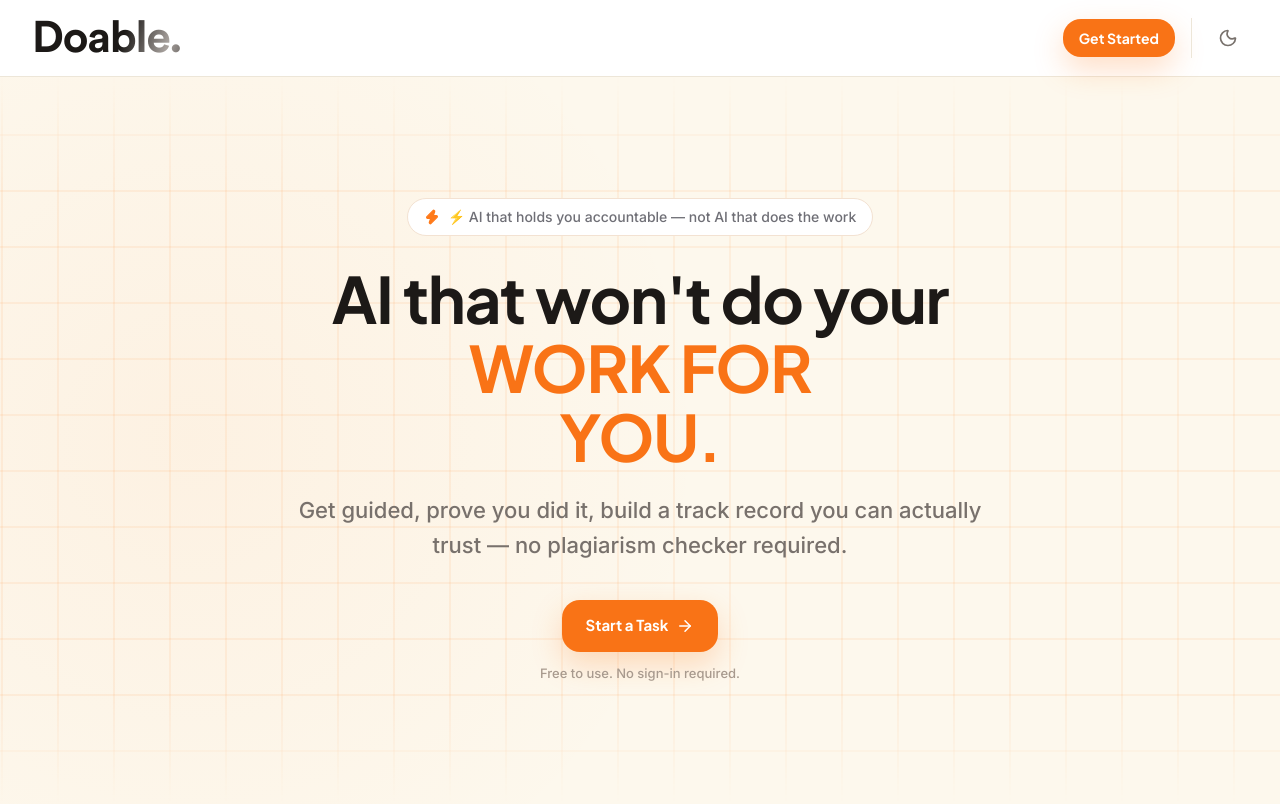
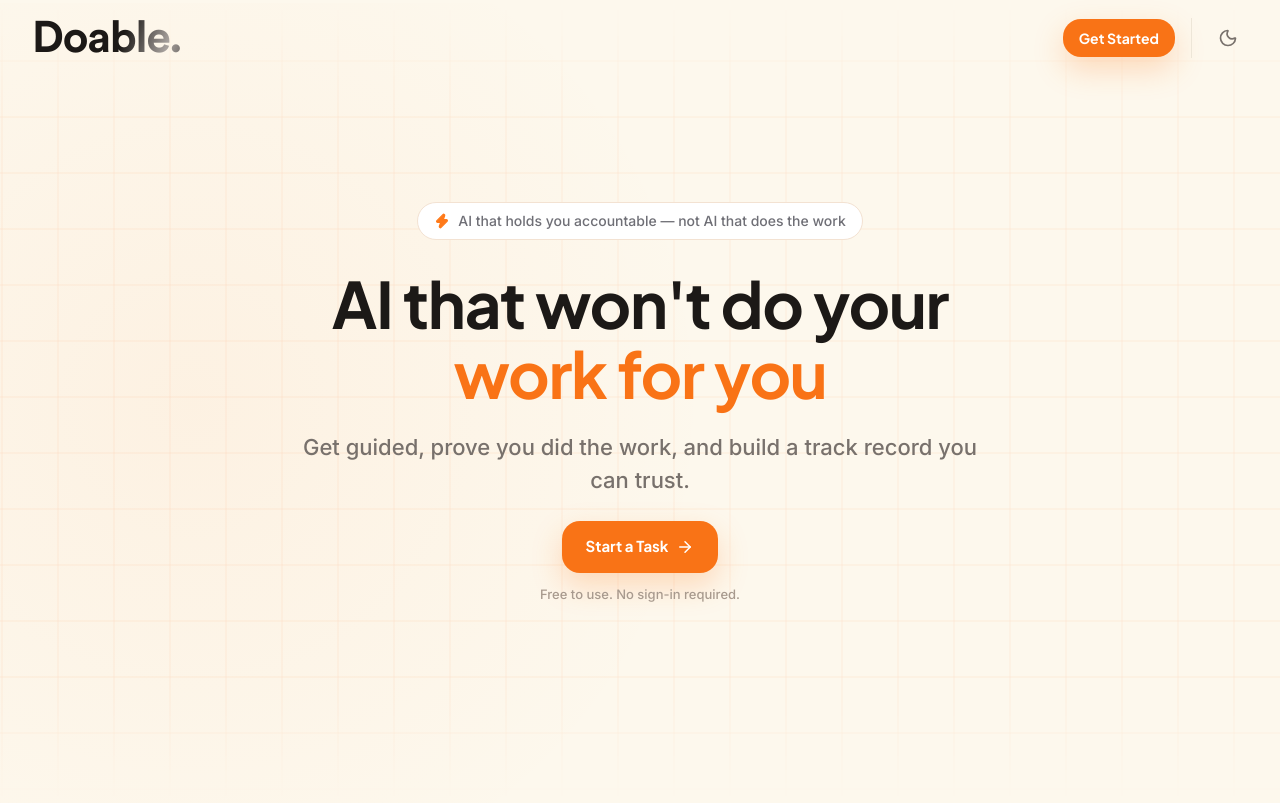
Before and after one commit to AdiTheCoder00/doable, a React (Vite) app: page / in a window 1280 px wide. Built offline with nearby package versions, Linux system fonts and the light colour scheme.

Commit message:
feat: implement landing page hero, navigation bar, and global CSS theme styling

```diff
--- a/src/components/Landing/Hero.tsx
+++ b/src/components/Landing/Hero.tsx
@@ -30,8 +30,8 @@ export default function Hero() {
           speed={0.5}
           squareSize={56}
           direction="diagonal"
-          borderColor="rgba(255, 122, 26, 0.08)"
-          hoverFillColor="rgba(255,122,26,0.15)"
+          borderColor="rgba(255, 122, 26, 0.04)"
+          hoverFillColor="rgba(255,122,26,0.08)"
           shape="square"
           hoverTrailAmount={5}
         />
@@ -52,22 +52,24 @@ export default function Hero() {
           }}
         >
           <Zap size={16} color="#FF7A1A" fill="#FF7A1A" />
-          ⚡ AI that holds you accountable — not AI that does the work
+          AI that holds you accountable — not AI that does the work
         </motion.span>
 
         <motion.h1
           variants={fadeUp}
-          className="hero-h1 mx-auto mb-5 text-[color:var(--text)]"
+          className="hero-h1 mx-auto mb-8 text-[color:var(--text)]"
+          style={{ lineHeight: 1.1 }}
         >
           AI that won't do your <br />
-          <span style={{ color: 'var(--accent)' }}>WORK FOR<br/>YOU.</span>
+          <span style={{ color: 'var(--accent)' }}>work for you</span>
         </motion.h1>
 
         <motion.p
           variants={fadeUp}
-          className="hero-p mx-auto mb-9 text-[color:var(--text-dim)]"
+          className="hero-p mx-auto mb-6 text-[color:var(--text-dim)] max-w-[640px]"
+          style={{ lineHeight: 1.5 }}
         >
-          Get guided, prove you did it, build a track record you can actually trust — no plagiarism checker required.
+          Get guided, prove you did the work, and build a track record you can trust.
         </motion.p>
 
         <motion.div variants={fadeUp} className="flex flex-col items-center justify-center">
--- a/src/components/Navbar.tsx
+++ b/src/components/Navbar.tsx
@@ -10,7 +10,11 @@ export default function Navbar() {
   };
 
   return (
-    <nav className="sticky top-0 z-40 flex items-center justify-between border-b border-[var(--border)] bg-[var(--bg-elev)] px-8 py-4">
+    <nav
+      className={`sticky top-0 z-40 flex items-center justify-between px-8 py-4 transition-colors ${
+        state.inApp ? 'border-b border-[var(--border)] bg-[var(--bg-elev)]' : 'bg-transparent'
+      }`}
+    >
       {/* Left: Logo */}
       <div className="brand flex items-center cursor-pointer" onClick={exitApp} role="button" tabIndex={0}>
         <span className="shiny-logo">Doable.</span>
--- a/src/index.css
+++ b/src/index.css
@@ -54,6 +54,9 @@
 html, body {
   margin: 0;
   padding: 0;
+}
+body:has(#view-landing) {
+  overflow: hidden;
 }
 #root {
   background: var(--bg);
@@ -257,8 +260,10 @@ nav .stat-pill {
 /* landing */
 #view-landing {
   position: relative;
-  height: calc(100vh - 73px);
+  height: 100vh;
+  margin-top: -73px;
   background: var(--grad-hero);
+  overflow: hidden;
 }
 #view-landing .hero {
   position: absolute;
```
